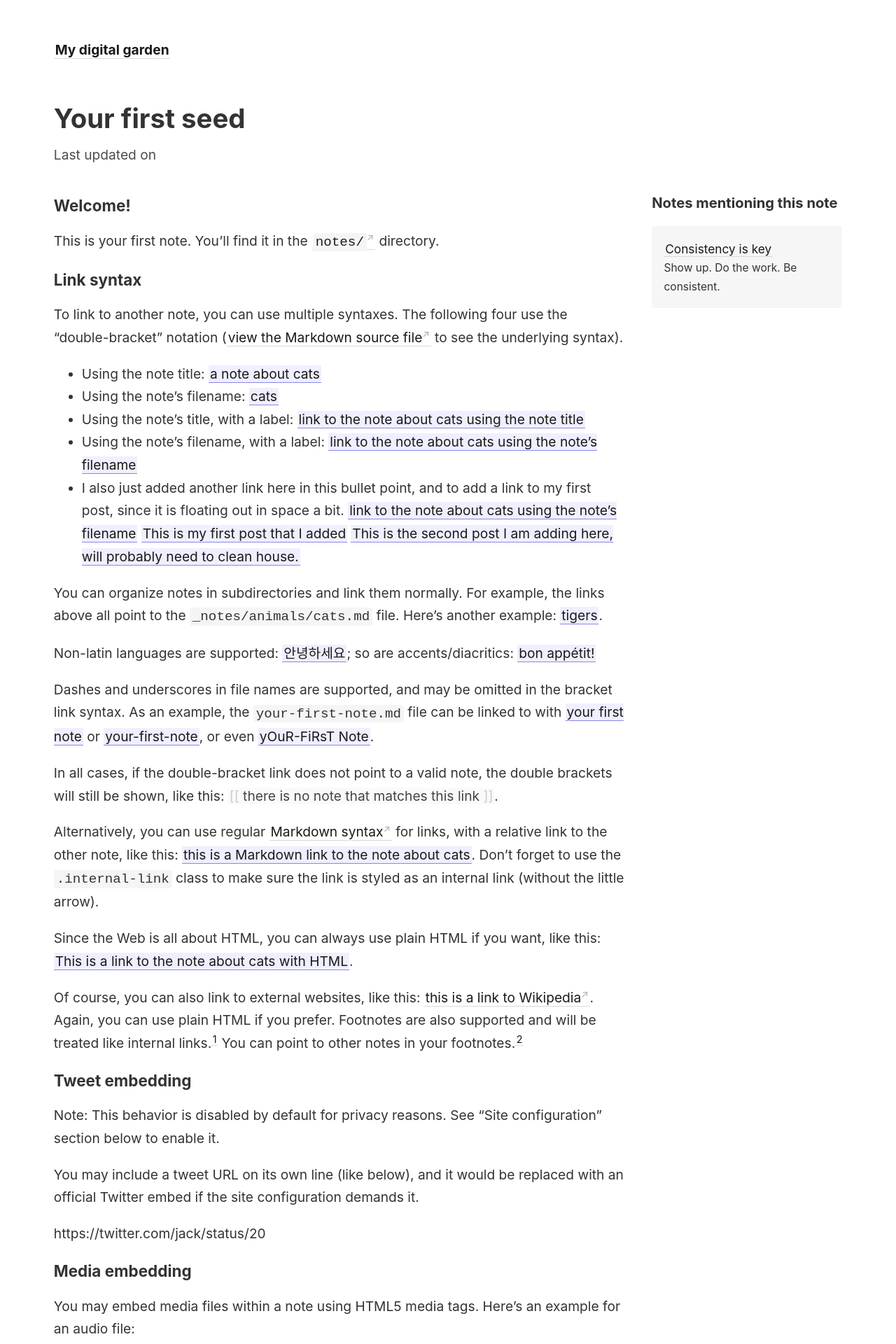
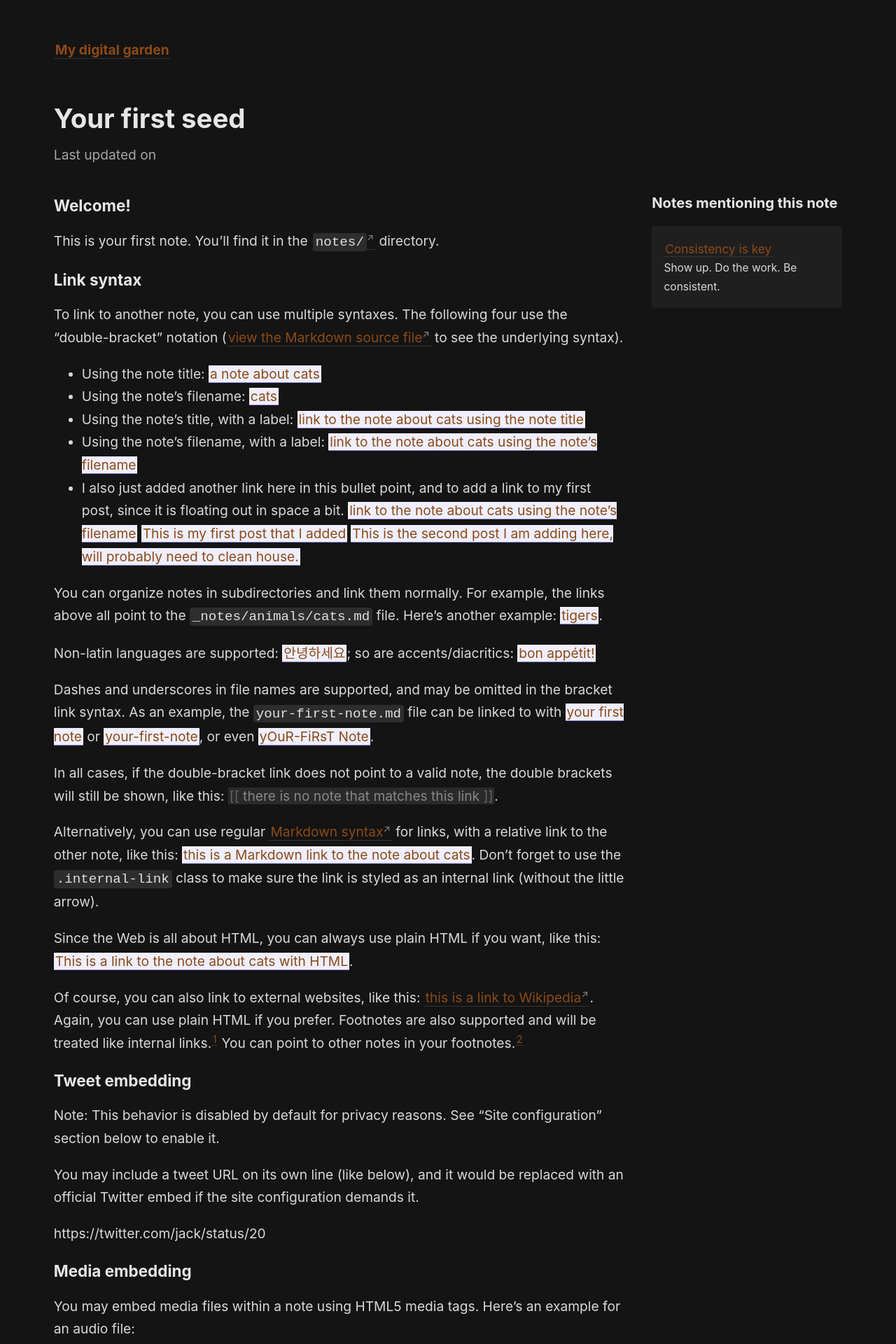
Before and after one commit to Evergiven-1/2025_07-17_WebBlogSetUp, a Jekyll site: the page built from _notes/your-first-note.md, in a window 1280 px wide. Shown: the top 1920 px of the page at 70% size. Built offline with Jekyll 4.4.1, drawn with Linux system fonts in a browser that asks for light colours.

Commit message:
Edits_r1

```diff
--- a/_sass/_style.scss
+++ b/_sass/_style.scss
@@ -1,8 +1,8 @@
-$color-primary: hsl(0, 0%, 10%);
-$color-text: hsl(0, 0%, 20%);
-$color-subtext: hsl(0, 0%, 30%);
-$color-border: hsl(0, 0%, 85%);
-$color-box-background: mix($color-primary, white, 4%);
+$color-primary: hsl(0, 0%, 90%);
+$color-text: hsl(0, 0%, 85%);
+$color-subtext: hsl(0, 0%, 65%);
+$color-border: hsl(0, 0%, 20%);
+$color-box-background: hsl(0, 0%, 12%);
 $border-radius: 4px;
 $font-family: -apple-system, BlinkMacSystemFont, Segoe UI, Helvetica, Arial,
   sans-serif, Apple Color Emoji, Segoe UI Emoji, Segoe UI Symbol;
@@ -15,6 +15,7 @@ body {
   padding: 4vh 6vw;
   overflow-x: hidden;
   color: $color-text;
+  background: hsl(0, 0%, 8%);  /* Dark background */
   font-size: 1rem;
   max-width: 63em;
 
@@ -32,7 +33,7 @@ time {
 footer {
   margin: 2em 0;
   font-size: 0.8em;
-  color: mix($color-text, white, 80%);
+  color: $color-subtext;
   padding-top: 1em;
 }
 
@@ -73,6 +74,7 @@ h6 {
   line-height: 1.3;
   margin-bottom: 0;
   padding-bottom: 0;
+  color: $color-primary;  /* Light headings */
 }
 
 a {
@@ -80,17 +82,17 @@ a {
   padding: 0 0.1em;
   text-decoration: none;
   border-bottom: 1px solid $color-border;
-  color: $color-primary;
+  color: hsl(26, 72%, 32%);  /* Light blue links */
   &:hover {
-    color: black !important;
-    background: #fffaf1;
+    color: white !important;
+    background: #333333;
   }
   &:after {
     position: relative;
     top: -0.5em;
     font-size: 0.7em;
     content: "↗";
-    color: #aaaaaa;
+    color: #888888;
   }
   &.internal-link:after,
   &.footnote:after,
@@ -100,8 +102,8 @@ a {
 }
 
 *:focus {
-  background: #ffe8bc !important;
-  color: black !important;
+  background: #404040 !important;
+  color: white !important;
 }
 
 nav {
@@ -128,19 +130,20 @@ nav {
 }
 
 code {
-  background: #f5f5f5;
+  background: #2d2d2d;
+  color: #e0e0e0;
   padding: 0.1em 0.2em;
   border-radius: 4px;
 }
 
 .invalid-link {
-  color: #444444;
+  color: #888888;
   cursor: help;
-  background: #fafafa;
+  background: #2a2a2a;
   padding: 0 0.1em;
 }
 
 .invalid-link-brackets {
-  color: #ccc;
+  color: #666666;
   cursor: help;
 }
```
Also changed, not shown: 1 other file.
